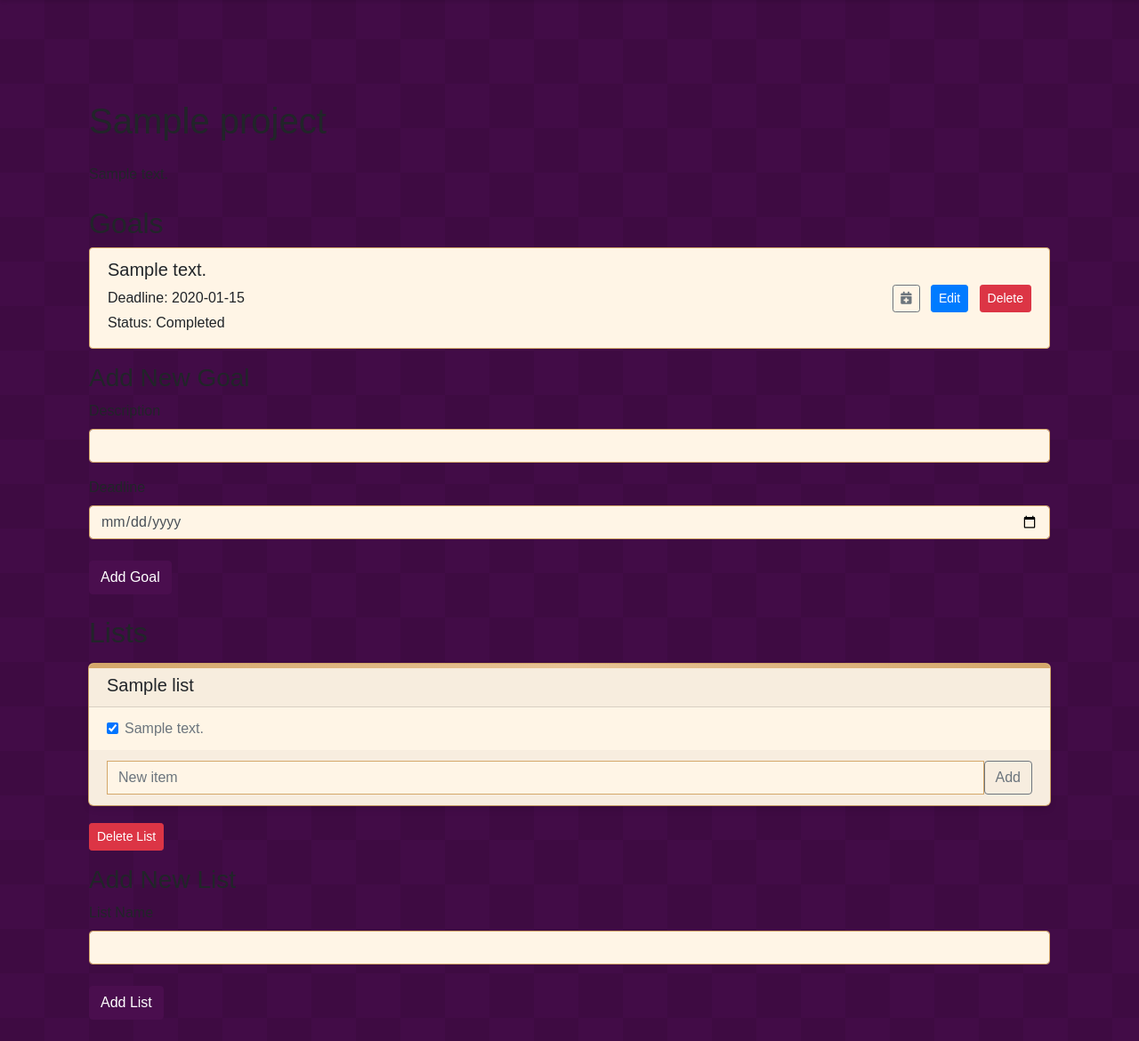
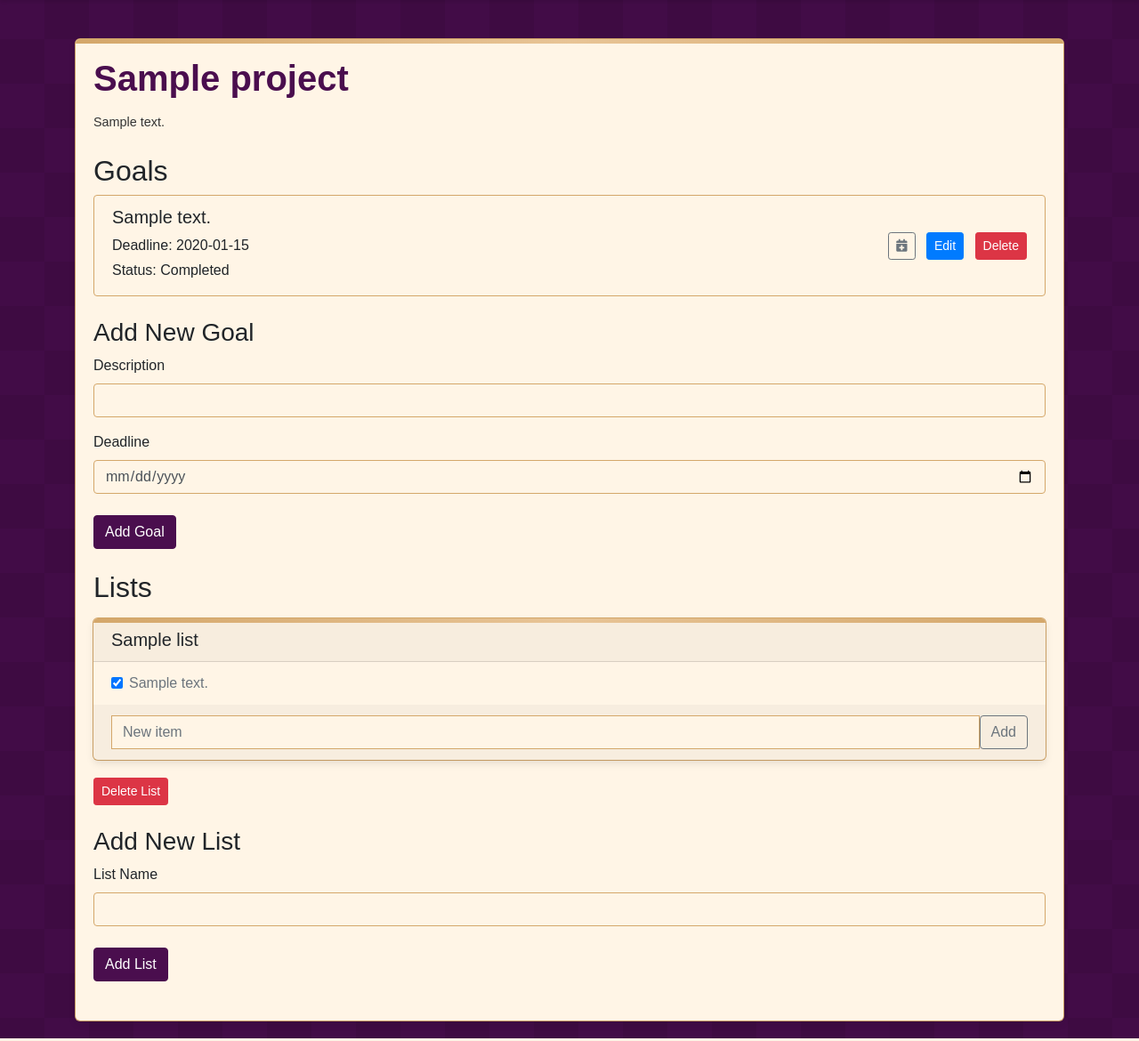
Before and after one commit to acquirk/AdamLand, a Flask app: page /project/1 in a window 1280 px wide. Shown: the part 56-1226 px from the top of the page at 89% size. Run offline with Flask 3, Linux system fonts and the light colour scheme; tables that the repository leaves empty hold one stand-in row (values such as "Sample post"); some libraries are stand-ins or nearby versions.

Commit message:
style: update project page with new design

```diff
--- a/app/templates/project.html
+++ b/app/templates/project.html
@@ -1,9 +1,10 @@
 {% extends "base.html" %}
 
 {% block content %}
-<div class="container">
-    <h1 class="mt-5 mb-4">{{ project.name }}</h1>
-    <p>{{ project.description }}</p>
+<div class="card">
+    <div class="card-body">
+        <h1 class="card-title">{{ project.name }}</h1>
+        <p class="card-text">{{ project.description }}</p>
 
         <h2 class="mt-4">Goals</h2>
         {% if project.goals.all() %}
@@ -30,10 +31,10 @@
                 {% endfor %}
             </ul>
         {% else %}
-        <p>No goals found.</p>
+            <p class="card-text">No goals found.</p>
         {% endif %}
 
-    <h3 class="mt-3">Add New Goal</h3>
+        <h3 class="mt-4">Add New Goal</h3>
         <form action="{{ url_for('add_goal', project_id=project.id) }}" method="POST" class="mb-4">
             {{ goal_form.csrf_token }}
             <div class="form-group">
@@ -81,10 +82,10 @@
                 </form>
             {% endfor %}
         {% else %}
-        <p>No lists found.</p>
+            <p class="card-text">No lists found.</p>
         {% endif %}
 
-    <h3 class="mt-3">Add New List</h3>
+        <h3 class="mt-4">Add New List</h3>
         <form action="{{ url_for('add_list', project_id=project.id) }}" method="POST" class="mb-4">
             {{ list_form.csrf_token }}
             <div class="form-group">
@@ -93,6 +94,7 @@
             </div>
             {{ list_form.submit(class="btn btn-success mt-2") }}
         </form>
+    </div>
 </div>
 
 <script>
```
Lines whose indentation alone changed are shown as unchanged.
